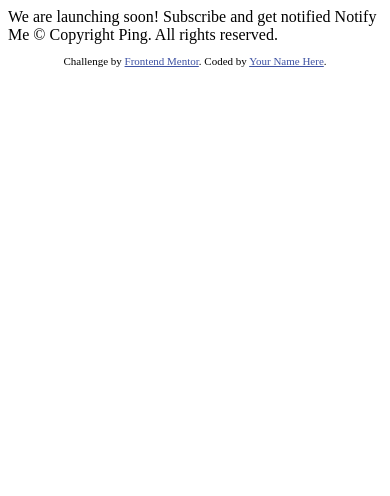
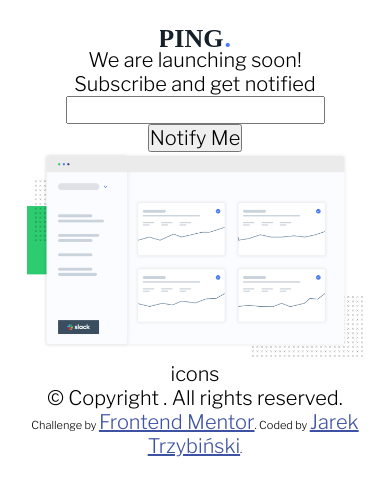
Before and after one commit to Jarek-Trzybinski/front-end-challenge-005-ping-coming-soon-page-master, a website: page index.html in a window 390 px wide. Drawn offline with nearby package versions, Linux system fonts and the light colour scheme; files that its build step writes are made by us from their sources.

Commit message:
create mobile blueprint page

```diff
--- a/index.html
+++ b/index.html
@@ -16,20 +16,28 @@
   </style>
 </head>
 <body>
+  <div class="page-wrapper">
+    <div class="launching-soon">
+      <img class="logo" src="./images/logo.svg" alt="logo">
+      <p>We are launching soon!</p>
+      <p>Subscribe and get notified</p>
+      <input type="text">
+      <button>Notify Me</button>
+    </div>
+    <div class="page">
+      <img class="illustration-dashboard" src="./images/illustration-dashboard.png" alt="illustration dashboard">
+    </div>
 
-  We are launching soon!
 
-  Subscribe and get notified
+    <footer>
+      <div>icons</div>
+      <p>&copy; Copyright . All rights reserved.</p>
+      <p class="attribution">
+        Challenge by <a href="&copy; Copyright . All rights reserved.https://www.frontendmentor.io?ref=challenge" target="_blank">Frontend Mentor</a>.
+        Coded by <a href="#">Jarek Trzybiński</a>.
+      </p>
+    </footer>
+  </div>
 
-  Notify Me
-
-  &copy; Copyright Ping. All rights reserved.
-
-  <footer>
-    <p class="attribution">
-      Challenge by <a href="https://www.frontendmentor.io?ref=challenge" target="_blank">Frontend Mentor</a>.
-      Coded by <a href="#">Your Name Here</a>.
-    </p>
-  </footer>
 </body>
 </html>
--- a/sass/styles.sass
+++ b/sass/styles.sass
@@ -0,0 +1,37 @@
+// fonts
+@import url(https://fonts.googleapis.com/css?family=Libre+Franklin:300,400,600,700&display=swap)
+// Primary colors
+$blue: hsl(223, 87%, 63%)
+
+// Secondary colors
+$pale-blue: hsl(223, 100%, 88%)
+$ligt-red: hsl(354, 100%, 66%)
+
+// Neutral colors
+$gray: hsl(0, 0%, 59%)
+$very-dark-blue: hsl(209, 33%, 12%)
+
+// Breakpoints
+
+*
+    padding: 0
+    margin: 0
+    box-sizing: border-box
+    font-size: 20px
+    font-family: 'Libre Franklin'
+    font-weight: 300
+.page-wrapper
+    padding: 7%
+    display: block
+.launching-soon
+    display: flex
+    flex-direction: column
+    align-items: center
+img.logo
+    width: 70px
+img.illustration-dashboard
+    width: 100%
+footer
+    display: flex
+    flex-direction: column
+    align-items: center
```
Also changed, not shown: css/styles.css (added).
